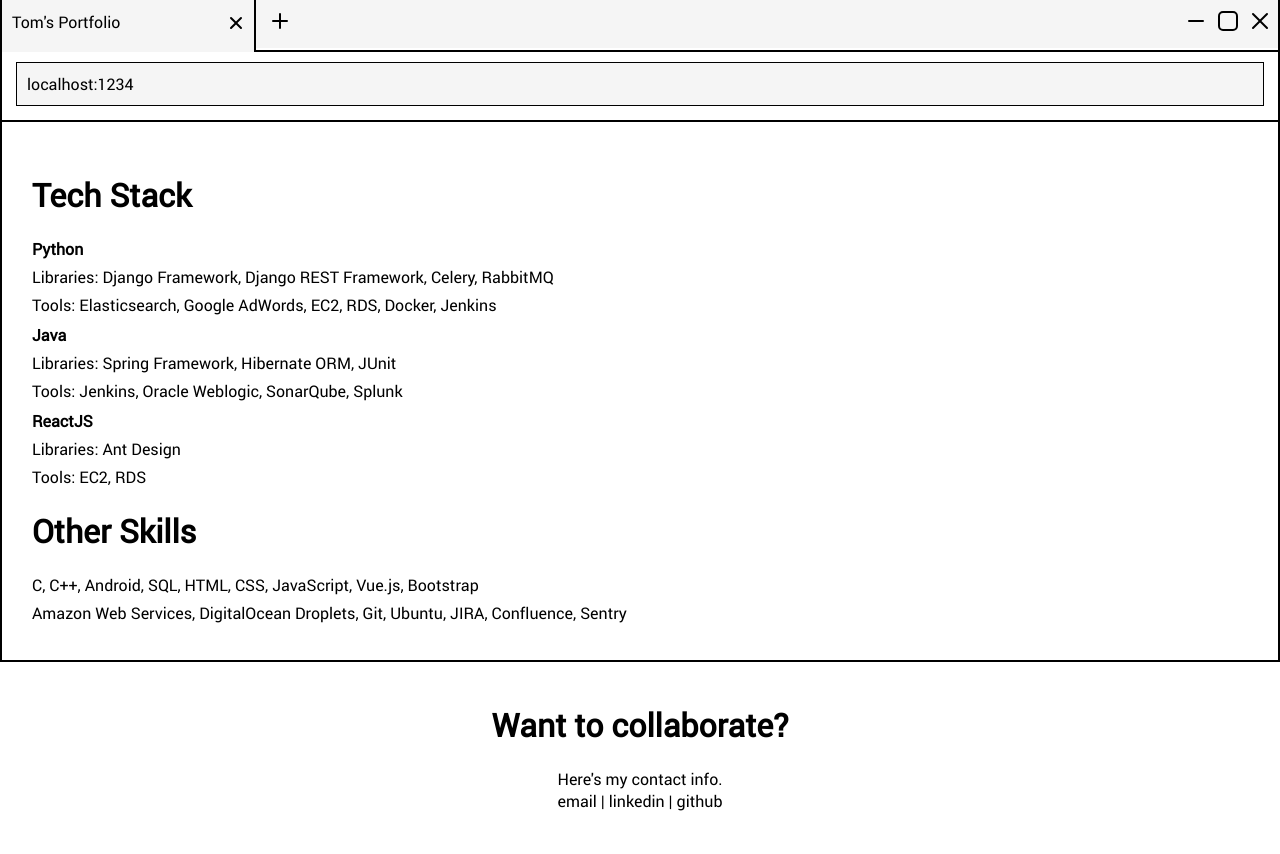
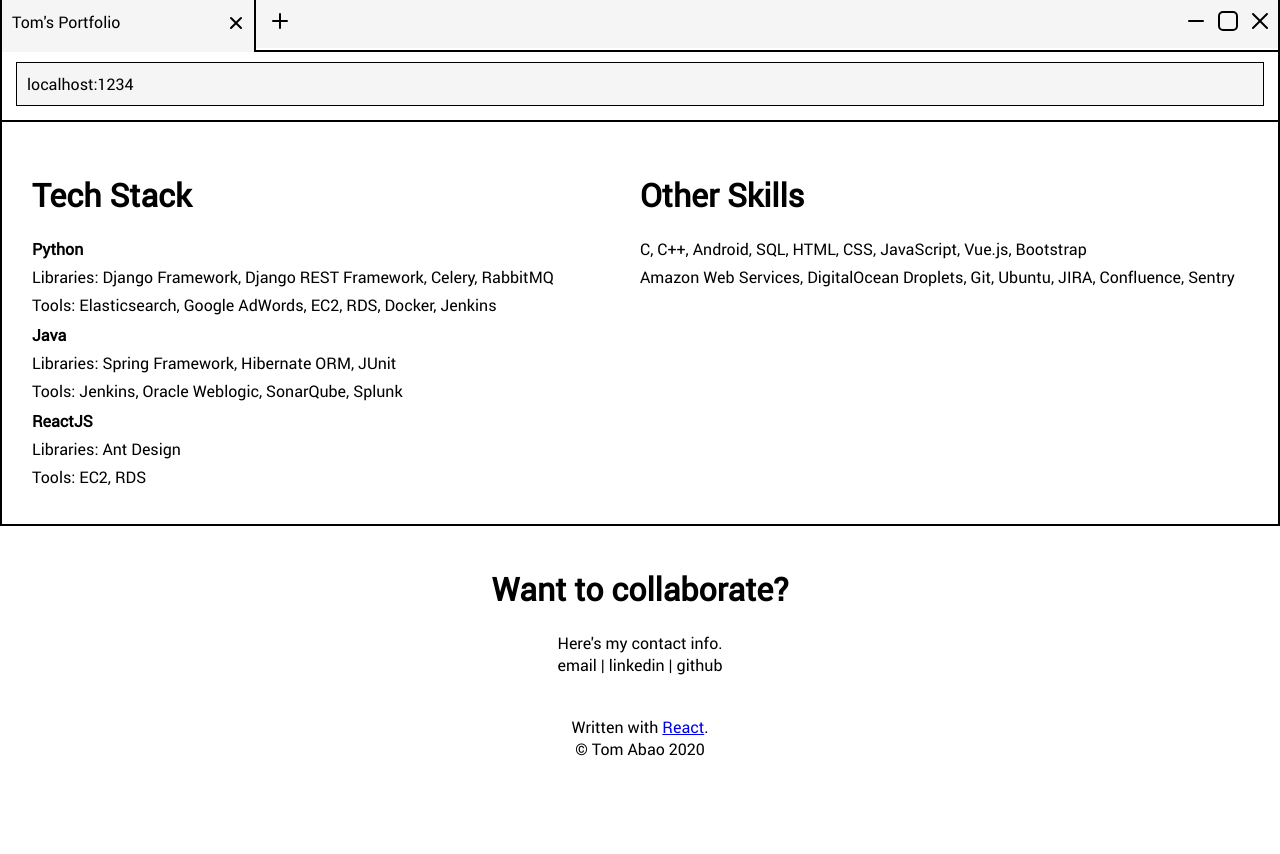
Before and after one commit to kormin/react-portfolio, a React (Create React App) app: page / in a window 1280 px wide. Shown: the part 640-1494 px from the top of the page. After the commit the page ends 1420 px from the top, so only its background shows below. Built offline with nearby package versions, Linux system fonts and the light colour scheme.

Commit message:
add browser content grid

```diff
--- a/src/main.css
+++ b/src/main.css
@@ -162,9 +162,15 @@ ul.titlebar-options > li {
 }
 
 .browser-content {
+  display: grid;
+  grid-template-columns: auto;
   padding: 30px;
   border: 2px solid #000000;
   border-top-width: 0px;
+}
+
+.browser-content > .browser-row {
+  padding-right: 8px;
 }
 
 .tech-stack-content > h4 {
@@ -236,4 +242,8 @@ ul.titlebar-options > li {
   .browser-titlebar {
     grid-template-columns: 2fr 8fr;
   }
+
+  .browser-content {
+    grid-template-columns: 5fr 5fr;
+  }
 }
```
